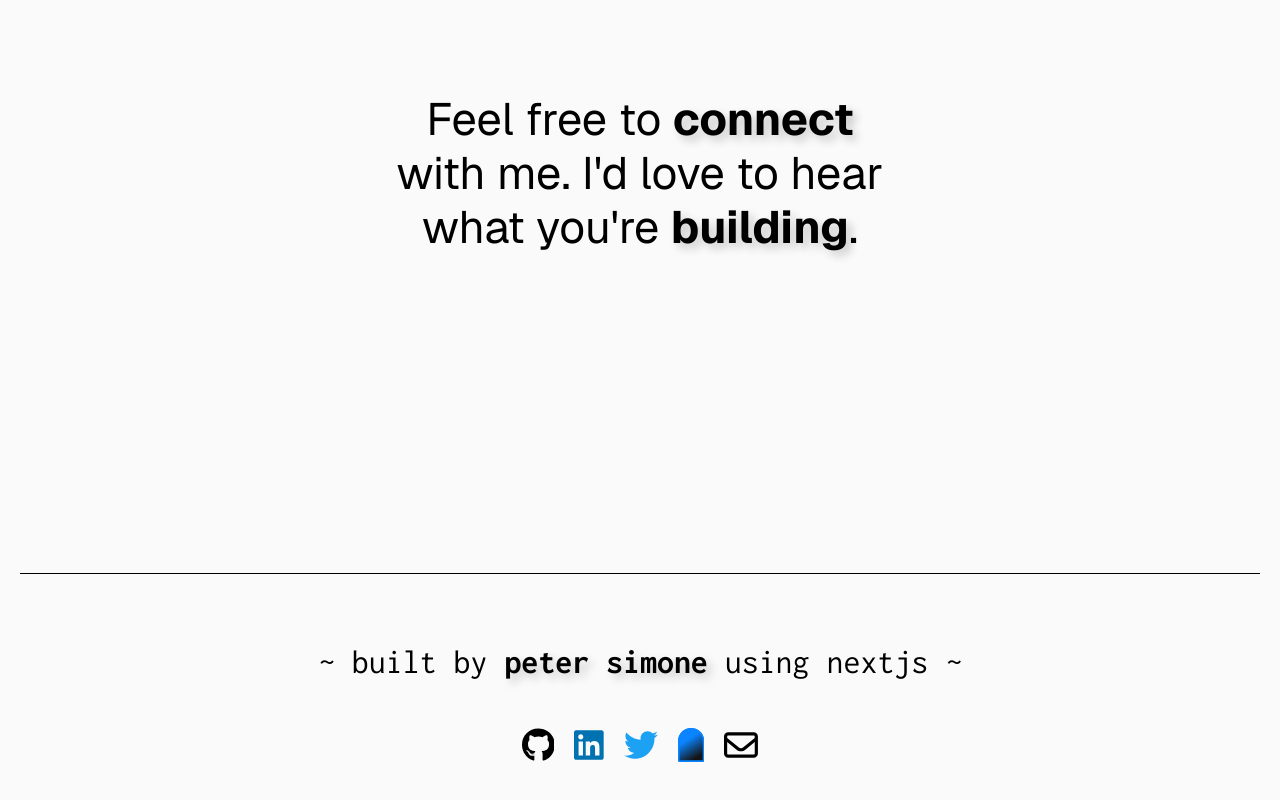
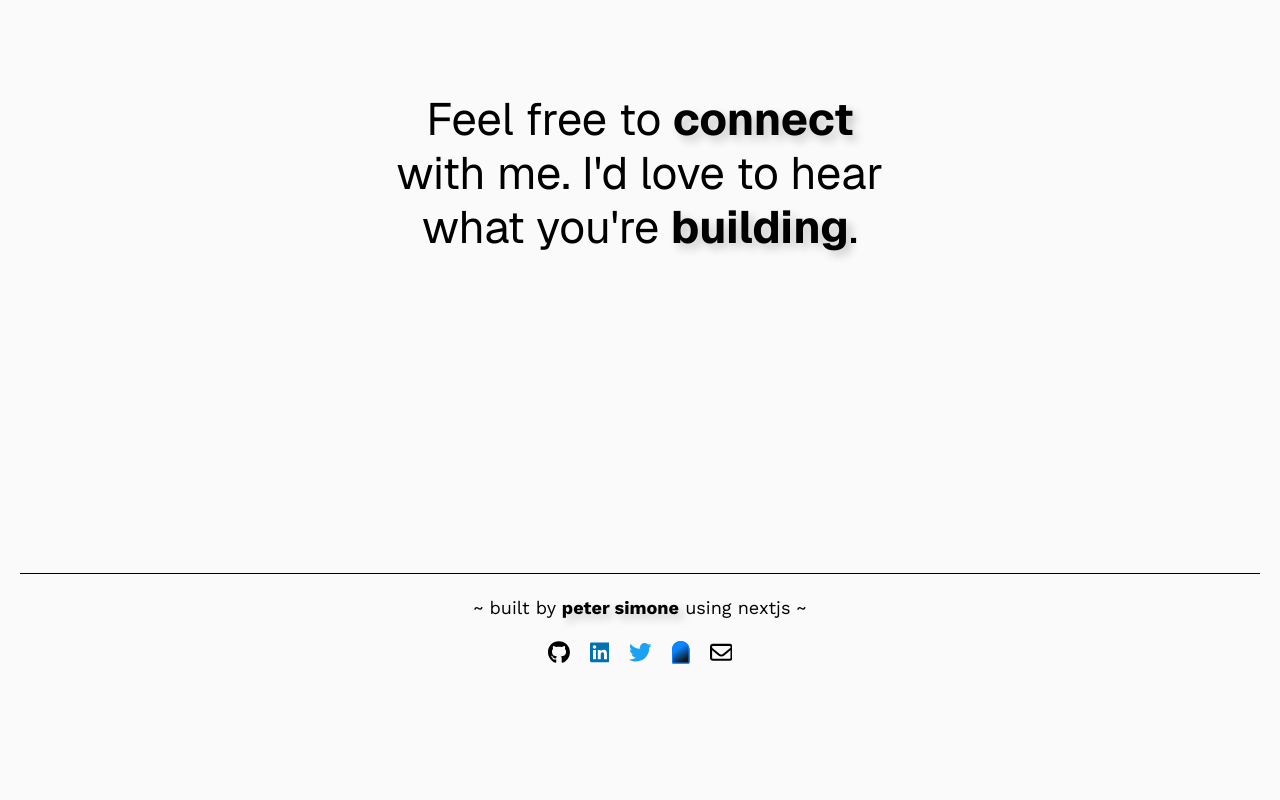
Before and after one commit to petersim1/portfolio, a Next.js app: page / in a window 1280 px wide. Shown: the part 8506-9306 px from the top of the page. After the commit the page ends 9192 px from the top, so only its background shows below. Built offline with nearby package versions, Linux system fonts and the light colour scheme.

Commit message:
footer update

```diff
--- a/app/_components/Layout/Footer/index.tsx
+++ b/app/_components/Layout/Footer/index.tsx
@@ -1,8 +1,9 @@
 // import Link from "next/link";
 import classNames from "classnames";
 
+import { Text, TextShadow } from "@/_components/elements/Text";
 import styles from "../styled.module.css";
-import { inconsolata } from "@/_lib/fonts";
+import { worksans } from "@/_lib/fonts";
 import { contacts } from "@/_lib/constants";
 import { Mirror, Twitter, Linkedin, Github, Mail } from "@/_lib/assets";
 // import { Branch, Star, Arrow } from "@/_lib/assets";
@@ -28,12 +29,16 @@ export default (): JSX.Element => {
     return <Mirror {...rest} />;
   };
   return (
-    <footer className={inconsolata.className}>
+    <footer className={worksans.className}>
       <div className={styles.footer}>
-        <div>
-          ~ built by <b>peter simone</b> using nextjs ~
-        </div>
-        <div className={classNames(styles.contact_wrapper, inconsolata.className)}>
+        <Text size="xs">
+          ~ built by{" "}
+          <b>
+            <TextShadow>peter simone</TextShadow>
+          </b>{" "}
+          using nextjs ~
+        </Text>
+        <div className={classNames(styles.contact_wrapper)}>
           {contacts.map((contact, ind) => (
             <a key={ind} href={contact.link} target="_blank" referrerPolicy="no-referrer">
               <div className={styles.contact}>
--- a/app/_components/Layout/styled.module.css
+++ b/app/_components/Layout/styled.module.css
@@ -42,19 +42,13 @@
   flex-direction: column;
   justify-content: center;
   align-items: center;
-  gap: 2rem;
-  padding: 3rem 0;
-  font-size: 1.5rem;
+  gap: 1rem;
+  padding: 1rem 0;
   white-space: nowrap;
   border-top: 1px solid var(--font);
 }
 
-.footer b {
-  text-shadow: 5px 5px 10px var(--box-shadow);
-}
-
 .contact_wrapper {
-  font-size: 1.25rem;
   display: flex;
   flex-direction: row;
   justify-content: center;
@@ -62,7 +56,7 @@
 }
 
 .contact {
-  height: 1.5rem;
+  height: 1em;
   position: relative;
   transition: opacity 0.25s ease-in-out;
 }
```
